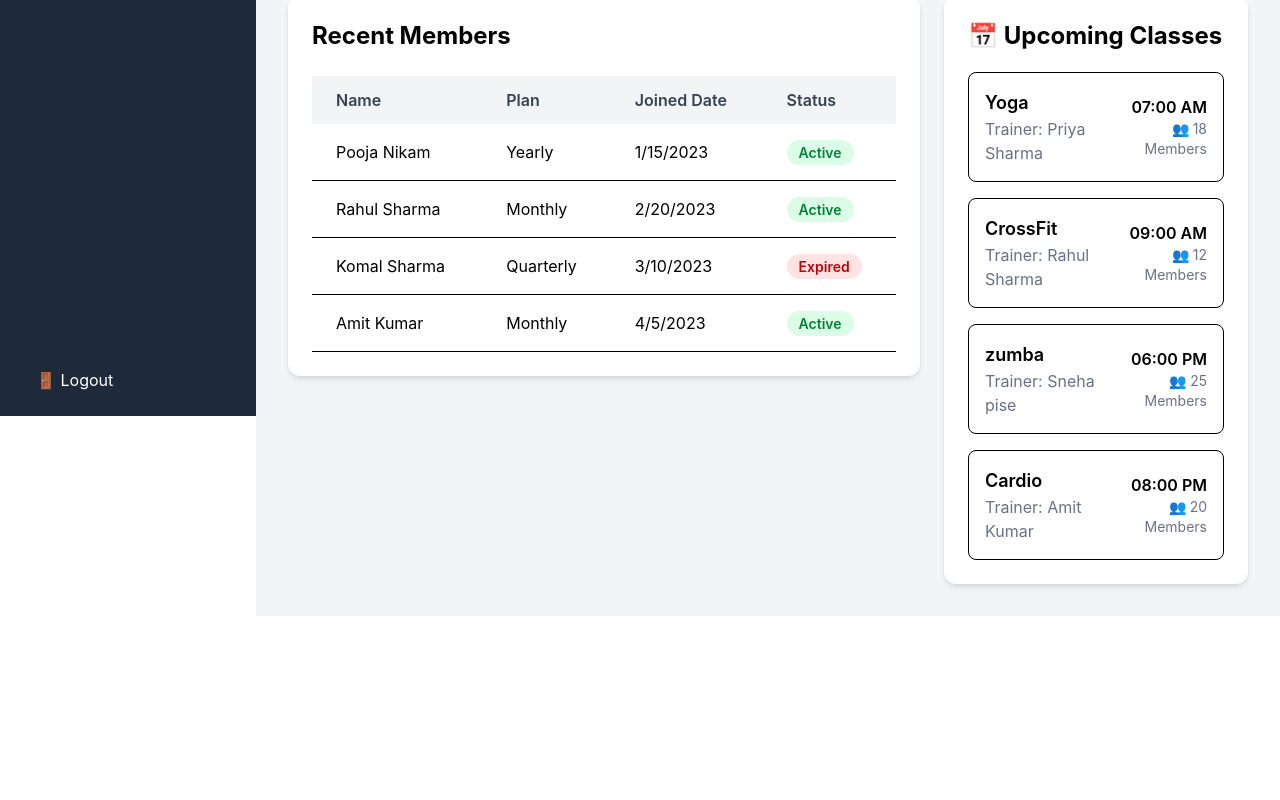
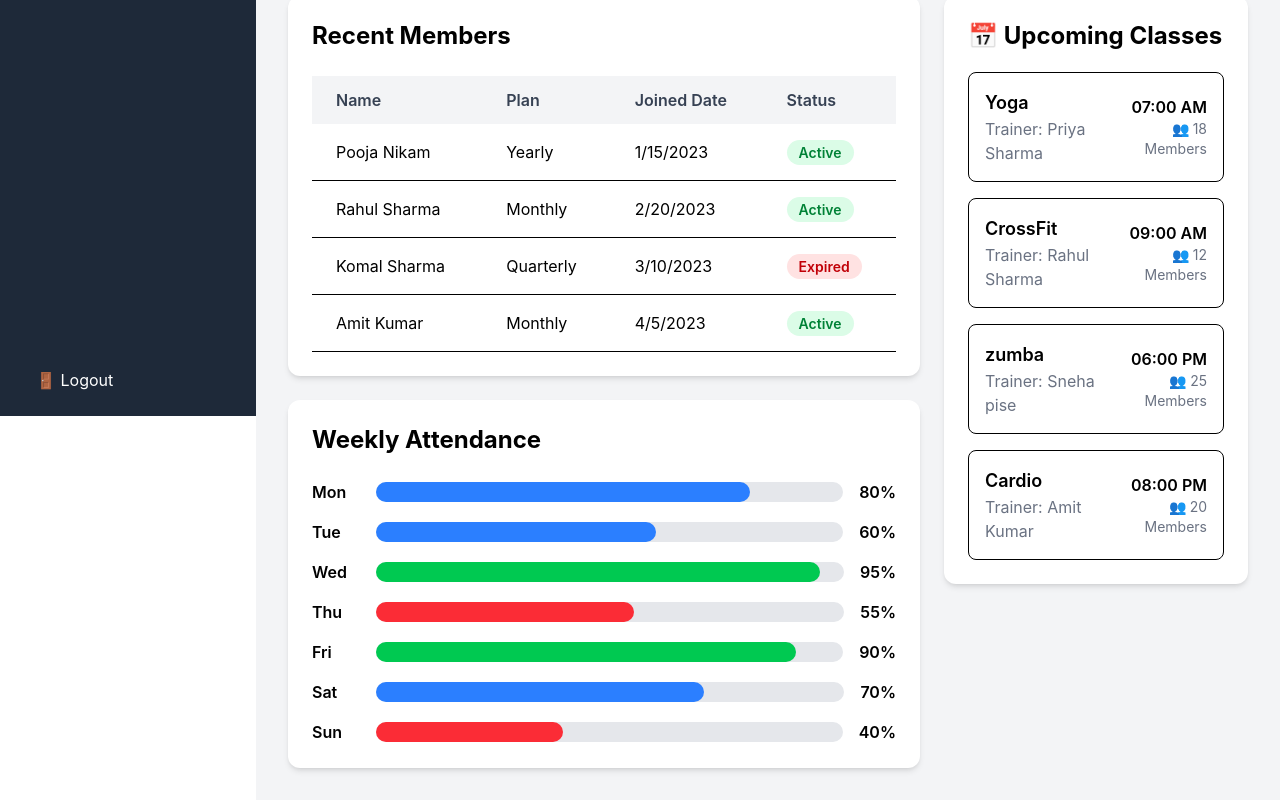
Before and after one commit to PoojaNikam2004/Gym-Management-System, a React (Vite) app: page /dashboard in a window 1280 px wide. Shown: the part 456-1256 px from the top of the page. Before the commit the page ends 1072 px from the top, so only its background shows below. Built offline with nearby package versions, Linux system fonts and the light colour scheme.

Commit message:
create Attendance chart

```diff
--- /dev/null
+++ b/src/components/AttendanceChart.jsx
@@ -0,0 +1,61 @@
+function AttendanceChart() {
+
+    const attendance = [
+        { day: "Mon", value: 80 },
+        { day: "Tue", value: 60 },
+        { day: "Wed", value: 95 },
+        { day: "Thu", value: 55 },
+        { day: "Fri", value: 90 },
+        { day: "Sat", value: 70 },
+        { day: "Sun", value: 40 }
+    ];
+
+    return (
+        <div className="bg-white rounded-xl shadow-md p-6 mt-6">
+
+            <h2 className="text-2xl font-bold mb-6">
+                Weekly Attendance
+            </h2>
+
+            <div className="space-y-4">
+
+
+                {attendance.map((item, index) => (
+
+                    <div
+                        key={index}
+                        className="flex items-center gap-4" >
+
+                        <div className="w-12 font-semibold">
+                            {item.day}
+                        </div>
+
+                        <div className="flex-1 bg-gray-200 rounded-full h-5">
+
+                            <div
+                                className={
+                                    item.value >= 90
+                                        ? "bg-green-500 h-5 rounded-full"
+                                        : item.value >= 60
+                                            ? "bg-blue-500 h-5 rounded-full"
+                                            : "bg-red-500 h-5 rounded-full"
+                                }
+                                style={{ width: `${item.value}%` }}
+                            ></div>
+                        </div>
+
+                        <div className="font-semibold">
+                            {item.value}%
+                        </div>
+
+                    </div>
+
+                ))}
+
+            </div>
+
+        </div>
+    );
+}
+
+export default AttendanceChart;
--- a/src/pages/Dashboard.jsx
+++ b/src/pages/Dashboard.jsx
@@ -3,6 +3,8 @@ import DashboardCard from "../components/DashboardCard";
 import Header from "../components/Header";
 import RecentMembers from "../components/RecentMembers";
 import UpcomingClasses from "../components/UpcommingClasses";
+import AttendanceChart from "../components/AttendanceChart";
+
 
 function Dashboard(){
     return(
@@ -47,6 +49,7 @@ function Dashboard(){
 
     <div className="col-span-2">
         <RecentMembers />
+        <AttendanceChart />
     </div>
 
     <div>
@@ -55,12 +58,10 @@ function Dashboard(){
 
 </div>
 
-</div>
-
     </div>
 
-
-    )
+</div>
+    );
 
 
 }
```
Also changed, not shown: src/components/Attendance.jsx (deleted).
